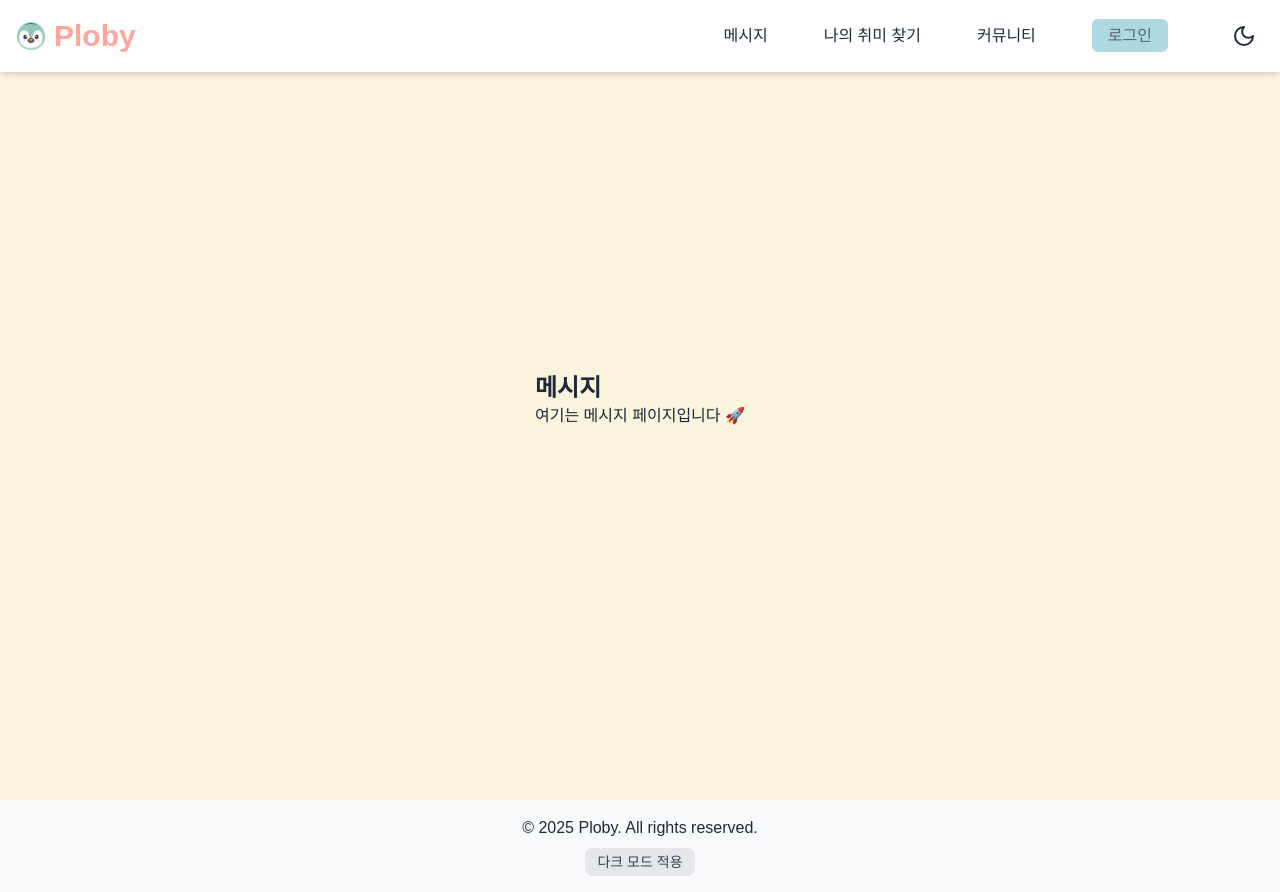
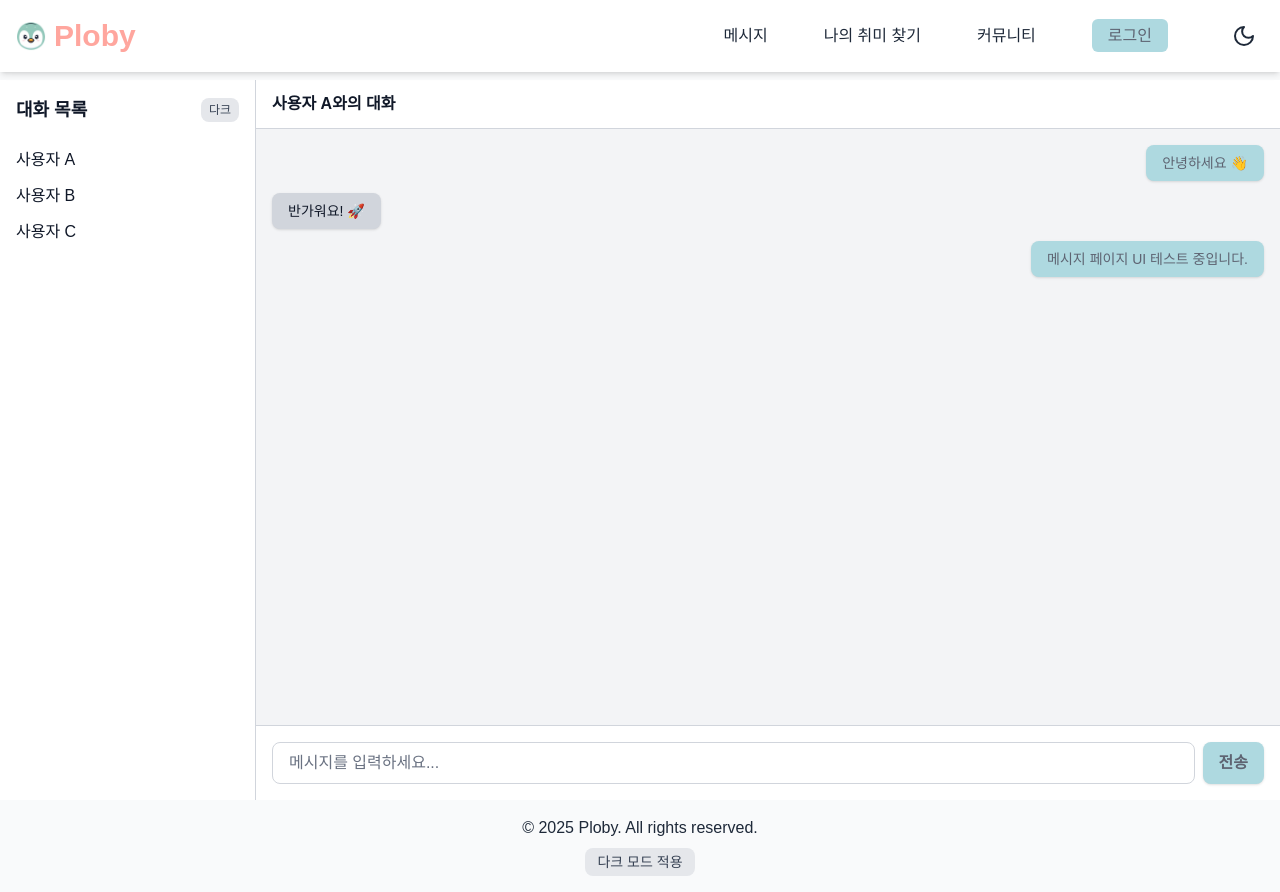
Before and after one commit to jokangmin/ploby-frontend, a Next.js app: page /message in a window 1280 px wide. Built offline with nearby package versions, Linux system fonts and the light colour scheme; a web font is replaced by a local one.

Commit message:
메시지 UI 기본 디자인 작성

```diff
--- a/src/app/message/page.tsx
+++ b/src/app/message/page.tsx
@@ -1,11 +1,112 @@
 // src/app/message/page.tsx
+"use client";
+
+import { useTheme } from "next-themes";
+import { useState, useEffect } from "react";
+
 export default function MessagePage() {
+  const { theme, setTheme } = useTheme();
+  const [mounted, setMounted] = useState(false);
+  const [messages, setMessages] = useState([
+    { id: 1, sender: "me", text: "안녕하세요 👋" },
+    { id: 2, sender: "other", text: "반가워요! 🚀" },
+    { id: 3, sender: "me", text: "메시지 페이지 UI 테스트 중입니다." },
+  ]);
+  const [newMessage, setNewMessage] = useState("");
+
+  useEffect(() => {
+    setMounted(true);
+  }, []);
+
+  if (!mounted) return null;
+
+  // 다크모드 색상 클래스
+  const bgClass = theme === "dark" ? "bg-gray-900" : "bg-gray-50";
+  const sidebarBg = theme === "dark" ? "bg-gray-800" : "bg-white";
+  const chatBg = theme === "dark" ? "bg-gray-700" : "bg-gray-100";
+  const textPrimary = theme === "dark" ? "text-white" : "text-gray-900";
+  const textSecondary = theme === "dark" ? "text-gray-300" : "text-gray-600";
+
+  const handleSend = () => {
+    if (!newMessage.trim()) return;
+    setMessages([...messages, { id: Date.now(), sender: "me", text: newMessage }]);
+    setNewMessage("");
+  };
+
   return (
-    <main className="flex items-center justify-center h-screen">
-      <div>
-        <h1 className="text-2xl font-bold">메시지</h1>
-        <p>여기는 메시지 페이지입니다 🚀</p>
-      </div>
+    <main className={`flex min-h-screen ${bgClass} transition-colors duration-300 pt-20`}>
+      {/* 사이드바 (유저 목록) */}
+      <aside className={`w-64 p-4 border-r ${sidebarBg} border-gray-300 dark:border-gray-600`}>
+        <div className="flex justify-between items-center mb-6">
+          <h2 className={`text-lg font-bold ${textPrimary}`}>대화 목록</h2>
+          {/* 다크모드 토글 */}
+          <button
+            onClick={() => setTheme(theme === "dark" ? "light" : "dark")}
+            className="px-2 py-1 rounded-lg bg-gray-200 dark:bg-gray-700 text-xs text-gray-700 dark:text-gray-200 hover:opacity-80 transition"
+          >
+            {theme === "dark" ? "라이트" : "다크"}
+          </button>
+        </div>
+        <ul className="space-y-3">
+          <li className={`${textPrimary} font-medium cursor-pointer hover:underline`}>
+            사용자 A
+          </li>
+          <li className={`${textPrimary} font-medium cursor-pointer hover:underline`}>
+            사용자 B
+          </li>
+          <li className={`${textPrimary} font-medium cursor-pointer hover:underline`}>
+            사용자 C
+          </li>
+        </ul>
+      </aside>
+
+      {/* 채팅창 */}
+      <section className="flex-1 flex flex-col">
+        {/* 채팅 헤더 */}
+        <div className={`px-4 py-3 border-b ${sidebarBg} border-gray-300 dark:border-gray-600`}>
+          <h2 className={`font-bold ${textPrimary}`}>사용자 A와의 대화</h2>
+        </div>
+
+        {/* 채팅 메시지 영역 */}
+        <div className={`flex-1 overflow-y-auto p-4 space-y-3 ${chatBg}`}>
+          {messages.map((msg) => (
+            <div
+              key={msg.id}
+              className={`flex ${
+                msg.sender === "me" ? "justify-end" : "justify-start"
+              }`}
+            >
+              <span
+                className={`px-4 py-2 rounded-lg shadow text-sm ${
+                  msg.sender === "me"
+                    ? "bg-ploby-400 text-ploby-500"
+                    : "bg-gray-300 dark:bg-gray-600 text-gray-900 dark:text-gray-100"
+                }`}
+              >
+                {msg.text}
+              </span>
+            </div>
+          ))}
+        </div>
+
+        {/* 입력창 */}
+        <div className={`p-4 border-t ${sidebarBg} border-gray-300 dark:border-gray-600 flex`}>
+          <input
+            type="text"
+            value={newMessage}
+            onChange={(e) => setNewMessage(e.target.value)}
+            onKeyDown={(e) => e.key === "Enter" && handleSend()}
+            placeholder="메시지를 입력하세요..."
+            className={`flex-1 px-4 py-2 rounded-lg border focus:ring-ploby-400 focus:border-ploby-400 ${textPrimary} ${theme === "dark" ? "bg-gray-700 border-gray-600 placeholder-gray-400" : "bg-white border-gray-300 placeholder-gray-500"}`}
+          />
+          <button
+            onClick={handleSend}
+            className="ml-2 px-4 py-2 bg-ploby-400 hover:bg-ploby-300 text-ploby-500 font-bold rounded-lg shadow transition"
+          >
+            전송
+          </button>
+        </div>
+      </section>
     </main>
   );
 }
```
